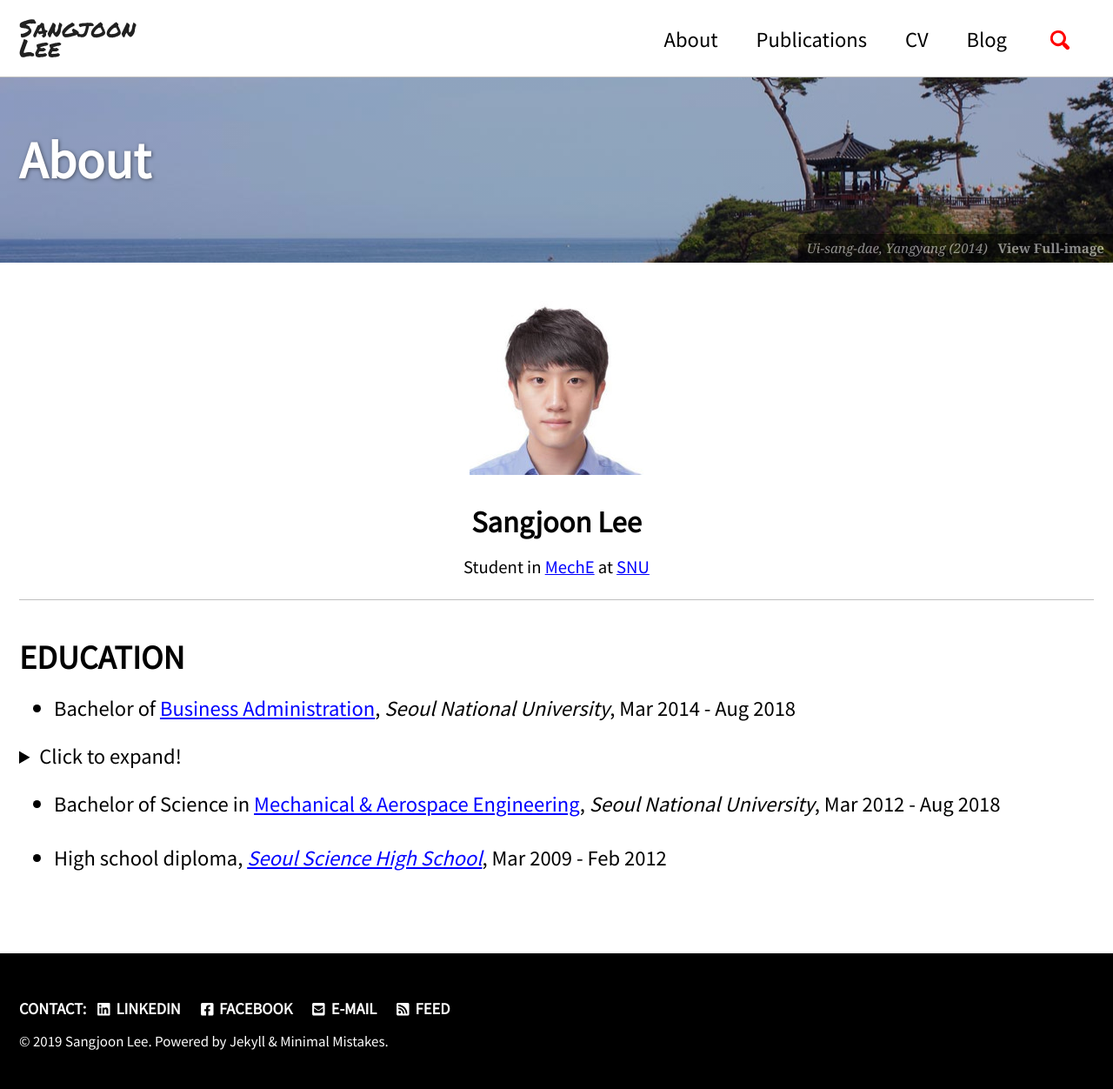
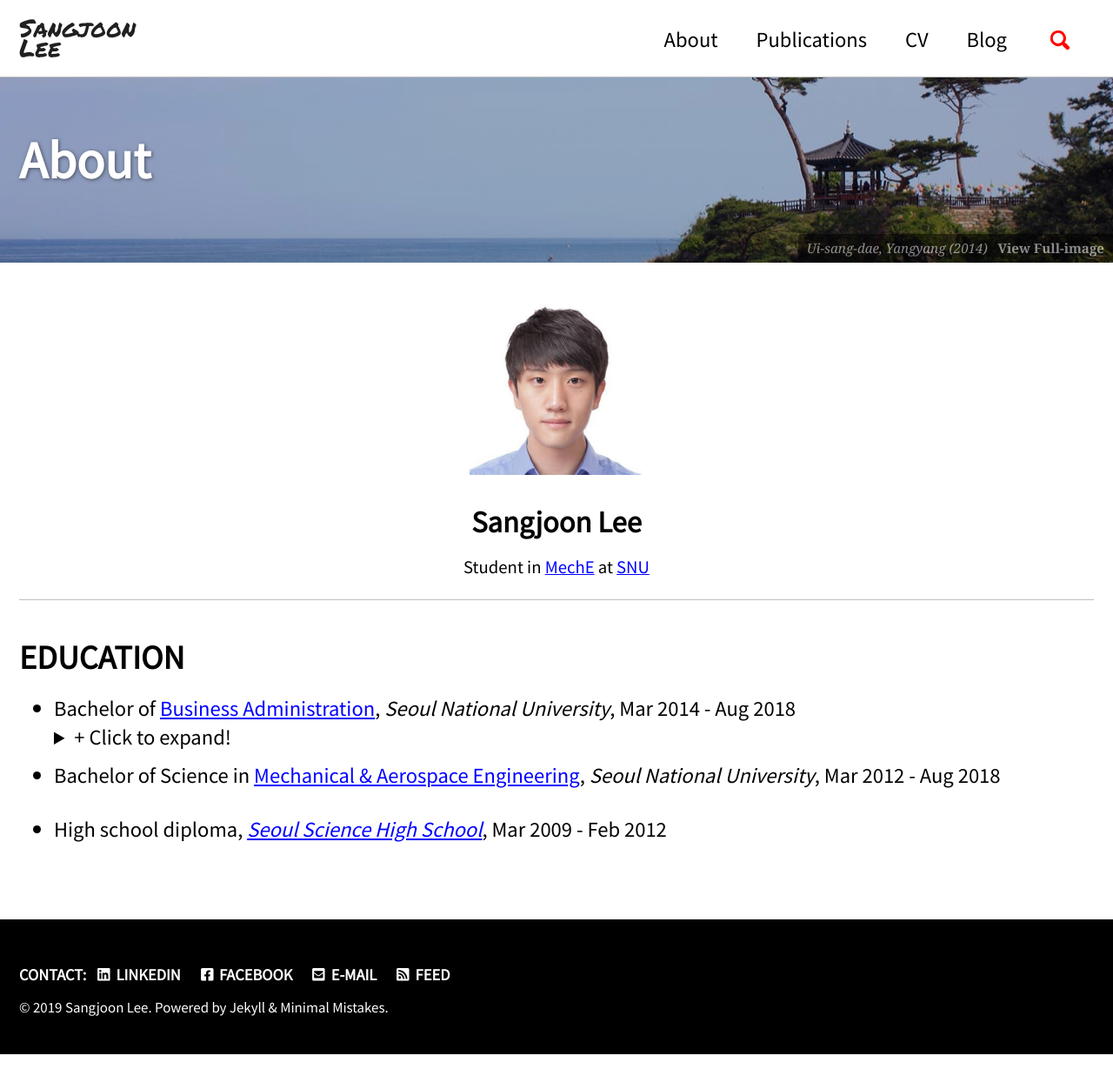
Before and after one commit to jun9303/jun9303.github.io, a Jekyll site: the page built from _pages/about.md, in a window 1280 px wide. Shown: the whole page at 87% size. Built offline with Jekyll 4.4.1, drawn with Linux system fonts in a browser that asks for light colours; cached includes are drawn as plain includes; nearby versions of some CDN libraries; after the commit the page ends 1212 px from its top, so only the background shows below that.

Commit message:
Signed-off-by: SJ <jun9303@gmail.com>

```diff
--- a/_pages/about.md
+++ b/_pages/about.md
@@ -18,15 +18,11 @@ feature_row:
 # EDUCATION
 
 - Bachelor of [Business Administration](http://cba.snu.ac.kr/en), *Seoul National University*, Mar 2014 - Aug 2018
-<details>
-  <summary>Click to expand!</summary>
+  <details>
+    <summary> + Click to expand!</summary>
 
-  ## Heading
-  1. A numbered
-  2. list
-     * With some
-     * Sub bullets
-</details>
+    daf
+  </details>
 - Bachelor of Science in [Mechanical & Aerospace Engineering](http://me.snu.ac.kr/eng), *Seoul National University*, Mar 2012 - Aug 2018
 
 - High school diploma, *[Seoul Science High School](http://en.sshs.hs.kr)*, Mar 2009 - Feb 2012
```
